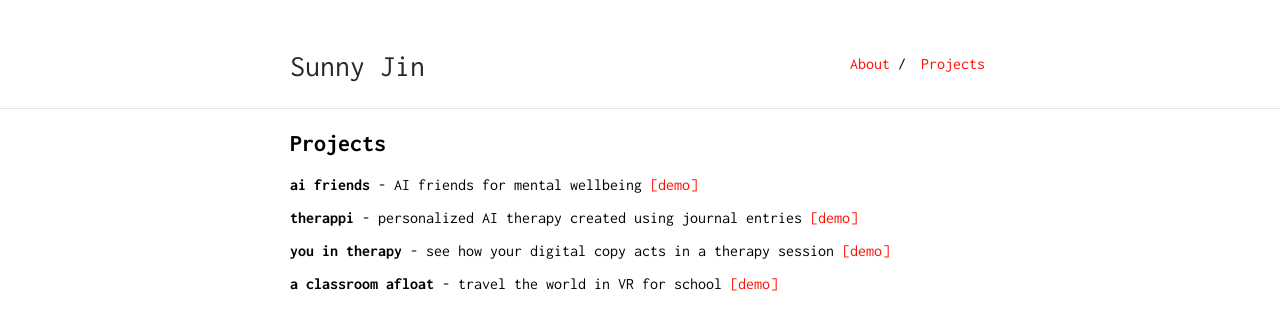
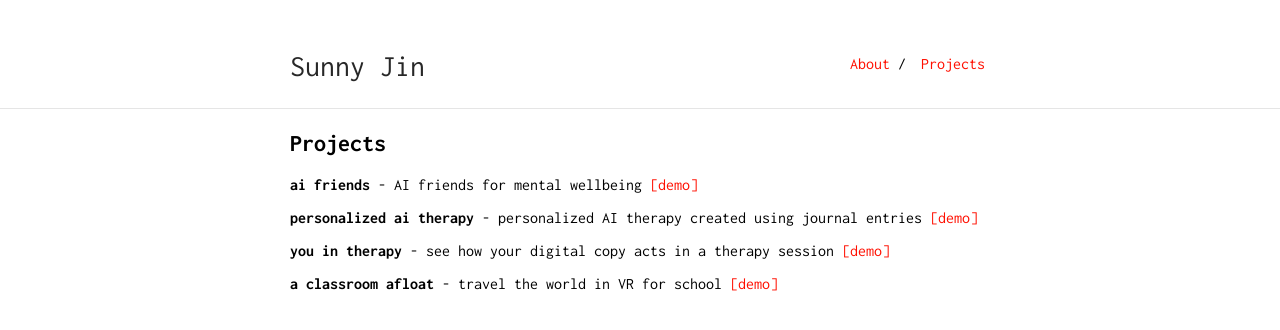
Before and after one commit to sunnyj41/sunnyj41.github.io, a Jekyll site: the page built from projects.md, in a window 1280 px wide. Shown: the top 330 px of the page. Built offline with Jekyll 4.4.1, drawn with Linux system fonts in a browser that asks for light colours.

Commit message:
project list, video link

```diff
--- a/projects.md
+++ b/projects.md
@@ -6,7 +6,7 @@ layout: default
 
 **ai friends** - AI friends for mental wellbeing [[demo]](/projects/aifriend)
 
-**therappi** - personalized AI therapy created using journal entries [[demo]](/projects/therappi)
+**personalized ai therapy** - personalized AI therapy created using journal entries [[demo]](/projects/therappi)
 
 **you in therapy** - see how your digital copy acts in a therapy session [[demo]](/projects/youtherapy)
 
```
Also changed, not shown: projects/therappi.md (+1 -1 lines).
